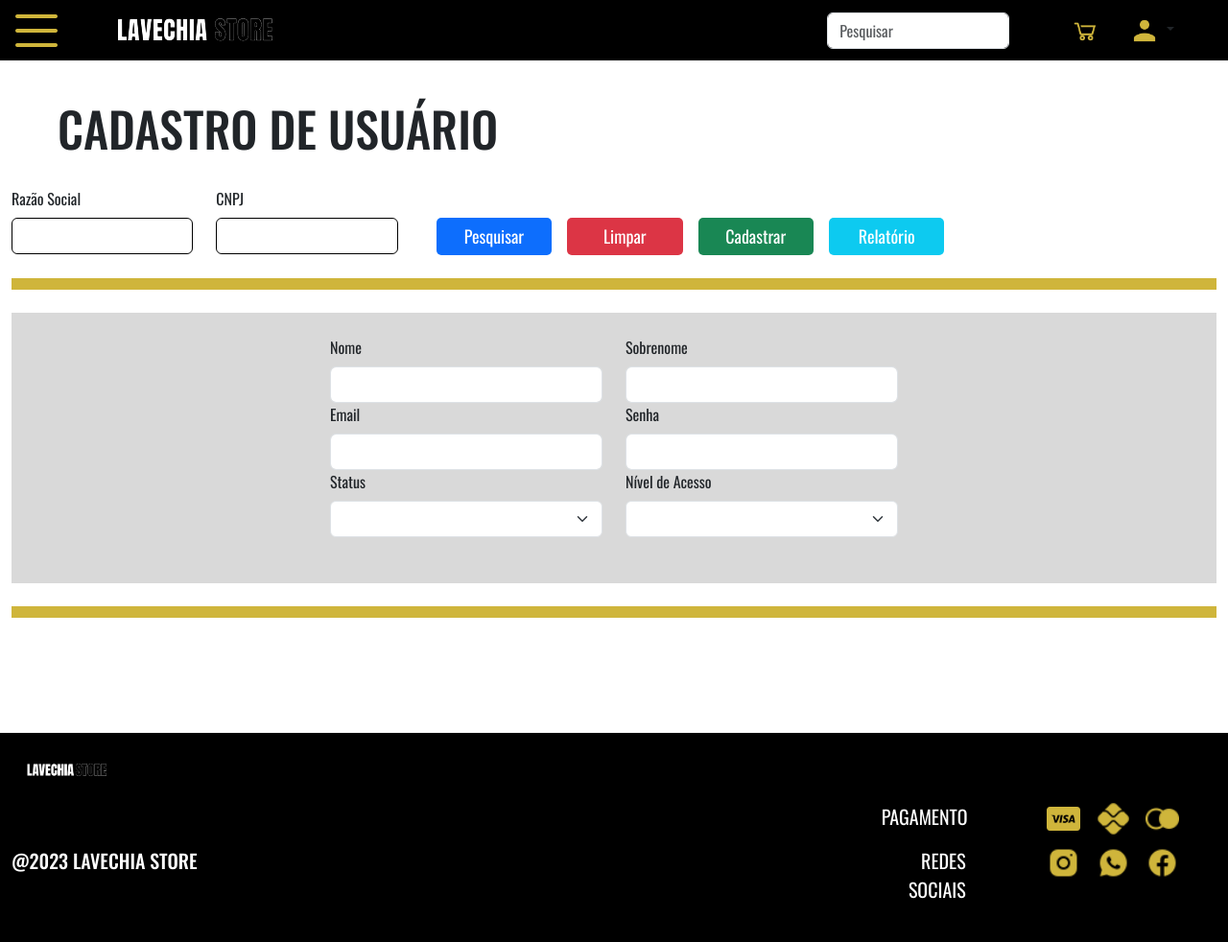
After one commit to RianPaiva/loja_virtual, a PHP site: page /application/adm/cadastro_usuario.php in a window 1280 px wide. The commit adds this page. Shown: the whole page at 96% size. Run offline with PHP 8.4, Linux system fonts and the light colour scheme; some libraries are stand-ins or nearby versions.

Commit message:
Tela Cadastro Usuário / Botões Tela àrea ADM

```diff
--- a/application/adm/cadastro_produto.php
+++ b/application/adm/cadastro_produto.php
@@ -39,6 +39,9 @@
             </div>
             <div class="col-md-2">
                 <input type="submit" class="btn btn-success" id="btn_cadastrar" value="  Cadastrar  ">
+            </div>
+            <div class="col-md-2">
+                <input type="submit" class="btn btn-info" id="btn_relatorio" value="  Relatório  ">
             </div>
 
         </div>
--- /dev/null
+++ b/application/adm/cadastro_usuario.php
@@ -0,0 +1,137 @@
+<?php
+
+include("../header_footer/header.php");
+
+?>
+
+<link rel="stylesheet" href="../css/style_cadastro_usuario.css">
+
+<div class="container-fluid mt-5">
+
+    <!-- Título Cadastro de Fornecedor -->
+
+    <div class="row">
+        <div class="col">
+            <p>
+            <div class="text-container mb-4 mt-5 ms-5" style="font-weight:500">
+                CADASTRO DE USUÁRIO
+            </div>
+            </p>
+        </div>
+    </div>
+
+    <div class="row justify-content-start ">
+
+        <div class="col-md-2">
+            <label for="pesquisa_razao" class="form-label">Razão Social</label>
+            <input type="text" class="form-control form-border" id="pesquisa_razao">
+            <div id="listaRazao"></div>
+        </div>
+
+        <div class="col-md-2">
+            <label for="pesquisa_cnpj" class="form-label">CNPJ</label>
+            <input type="text" class="form-control form-border" onkeyup="mascara_cpf_cnpj(event)" maxlength="18" id="pesquisa_cnpj">
+        </div>
+
+        <div class="col-md-7 hstack gap-3 ms-3">
+            <input type="hidden" id="id_fornecedor">
+            <div class="col-md-2">
+                <input type="submit" class="btn btn-primary" id="btn_pesquisar" value="  Pesquisar  ">
+            </div>
+            <div class="col-md-2">
+                <input type="submit" class="btn btn-danger" id="btn_limpar" value="  Limpar  ">
+            </div>
+            <div class="col-md-2">
+                <input type="submit" class="btn btn-success" id="btn_cadastrar" value="  Cadastrar  ">
+            </div>
+            <div class="col-md-2">
+                <input type="submit" class="btn btn-info" id="btn_relatorio" value="  Relatório  ">
+            </div>
+
+        </div>
+
+    </div>
+
+    <!-- Faixa Dourada -->
+
+    <hr class="hr-gold mt-4 mb-4">
+
+
+    <!-- Formulário De Cadastro Do Fornecedor -->
+    <div class="container-fluid pt-4 pb-5 bg-custom">
+
+        <form class="row justify-content-center">
+
+            <div class="row justify-content-center">
+
+                <div class="col-md-3 ">
+                    <label for="nome" class="form-label">Nome</label>
+                    <input type="text" class="form-control" oninput="handleInput(event)" id="nome">
+                </div>
+
+
+                <div class="col-md-3">
+                    <label for="sobrenome" class="form-label">Sobrenome</label>
+                    <input type="text" maxlength="18" class="form-control" id="sobrenome">
+                </div>
+            </div>
+
+            <div class="row justify-content-center">
+
+                <div class="col-md-3">
+                    <label for="email" class="form-label">Email</label>
+                    <input type="text" class="form-control" id="email" placeholder="">
+                </div>
+
+                <div class="col-md-3">
+                    <label for="senha" class="form-label">Senha</label>
+                    <input type="password" class="form-control" id="senha" placeholder="">
+                </div>
+
+            </div>
+
+            <div class="row justify-content-center">
+
+                <div class="col-md-3">
+                    <label for="status" class="form-label">Status</label>
+                    <select class="form-select" id="status">
+                        <option></option>
+                        <option value="1">Ativo</option>
+                        <option value="2">Inativo</option>
+                    </select>
+                </div>
+
+                <div class="col-md-3">
+                    <label for="acesso" class="form-label">Nível de Acesso</label>
+                    <select class="form-select" id="acesso">
+                        <option></option>
+                        <option value="1">Acesso Total</option>
+                        <option value="2">Somente Relatórios</option>
+                    </select>
+                </div>
+
+            </div>
+
+    </div>
+
+    </form>
+
+    <hr class="hr-gold mt-4 mb-4">
+
+    <div class="row">
+        <hr class="opacity-0" style="border: 40px solid transparent">
+    </div>
+
+
+</div>
+
+<!-- Faixa Dourada -->
+
+
+
+
+<?php
+
+include("../header_footer/footer.php");
+
+?>
--- a/application/adm/produto_estoque.php
+++ b/application/adm/produto_estoque.php
@@ -44,6 +44,10 @@
             <div class="col-md-2">
                 <input type="submit" class="btn btn-success" id="btn_cadastrar" value="  Cadastrar  ">
             </div>
+            <div class="col-md-2">
+                <input type="submit" class="btn btn-info" id="btn_relatorio" value="  Relatório  ">
+            </div>
+
 
         </div>
 
--- a/application/css/style_cadastro_produto.css
+++ b/application/css/style_cadastro_produto.css
@@ -8,7 +8,7 @@ hr.hr-gold {
     font-size: 50px;
 }
 
-.btn-primary, .btn-danger, .btn-success {
+.btn-primary, .btn-danger, .btn-success, .btn-info {
     width: 100% !important;
     margin-top: 2.0rem !important;
     border: none !important;
@@ -16,6 +16,7 @@ hr.hr-gold {
     cursor: pointer !important;
     transition: all .2s ease !important;
     font-size: 18px !important;
+    color: white !important;
 }
 
 .bg-custom {
--- /dev/null
+++ b/application/css/style_cadastro_usuario.css
@@ -0,0 +1,32 @@
+hr.hr-gold {
+    border: 6px solid #CFB53B !important;
+    opacity: 100% !important;
+}
+
+
+.text-container {
+    font-size: 50px;
+}
+
+.btn-primary, .btn-danger, .btn-success, .btn-info {
+    width: 100% !important;
+    margin-top: 2.0rem !important;
+    border: none !important;
+    border-radius: 5px !important;
+    cursor: pointer !important;
+    transition: all .2s ease !important;
+    font-size: 18px !important;
+    color: white !important;
+}
+
+.bg-custom {
+    background-color: #D9D9D9;
+}
+
+.container-fluid {
+    height: 100% !important;
+}
+
+.form-border {
+    border: 1px solid black !important;
+}
--- a/application/css/style_produto_estoque.css
+++ b/application/css/style_produto_estoque.css
@@ -8,7 +8,7 @@ hr.hr-gold {
     font-size: 50px;
 }
 
-.btn-primary, .btn-danger, .btn-success {
+.btn-primary, .btn-danger, .btn-success, .btn-info {
     width: 100% !important;
     margin-top: 2.0rem !important;
     border: none !important;
@@ -16,6 +16,7 @@ hr.hr-gold {
     cursor: pointer !important;
     transition: all .2s ease !important;
     font-size: 18px !important;
+    color: white !important;
 }
 
 .bg-custom {
```
Also changed, not shown: application/adm/cadastro_fornecedor.php (+10 -0 lines), application/adm/index.php (+37 -7 lines), application/js/grafico.js (+66 -0 lines), application/css/style_area_adm.css (line endings or trailing spaces).
